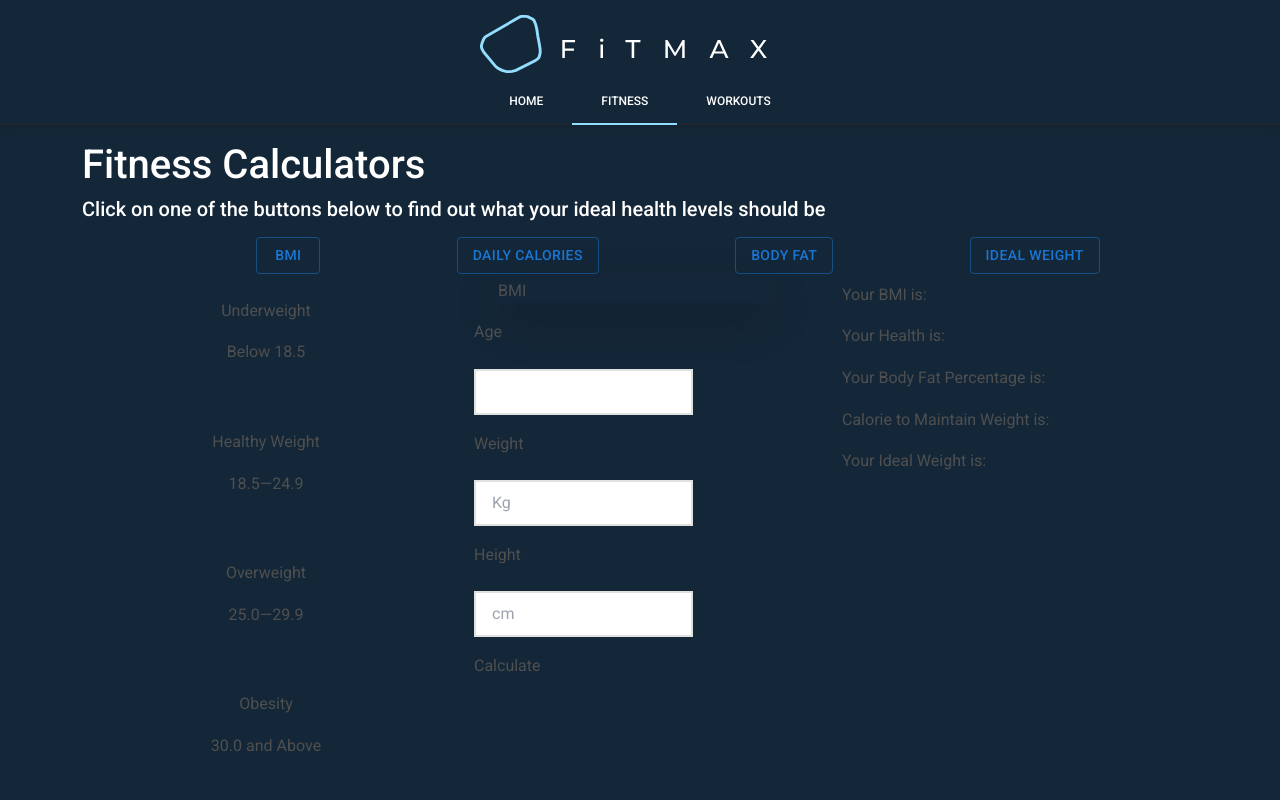
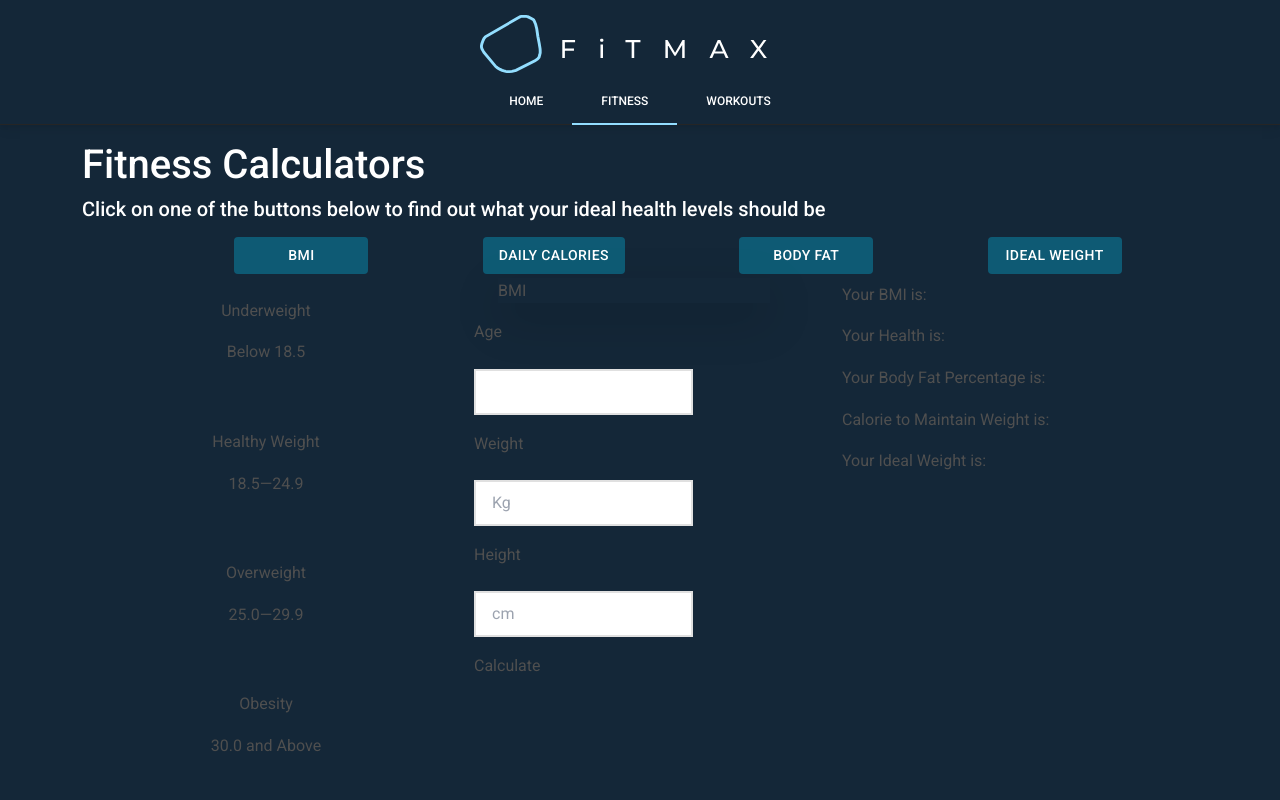
Before and after one commit to umairshah14/FitMax, a React (Create React App) app: page /Fitness in a window 1280 px wide. Shown: the top 800 px of the page. Built offline with nearby package versions, Linux system fonts and the light colour scheme; what @material-tailwind/react would draw is missing.

Commit message:
images in carousel updated

```diff
--- a/src/App.css
+++ b/src/App.css
@@ -49,9 +49,11 @@
   justify-content: space-evenly !important;
   margin-right: 2rem;
   margin-top: 1rem;
-  min-width: 153px;
 }
 
+.fitnessBtnWidth {
+  min-width: 12% !important;
+}
 .exerciseTitle {
   margin-top: 1rem;
 }
@@ -98,3 +100,13 @@ header {
   color: white !important;
 
 }
+
+.containedBtn{
+  background: #93deffed !important;
+  color: black !important;
+}
+
+.outlinedBtn{
+  background: #00cfff4d !important;
+  color: rgb(255, 255, 255) !important;
+}
--- a/src/components/Fitness.js
+++ b/src/components/Fitness.js
@@ -69,8 +69,9 @@ function Fitness() {
       <Container id="fitnessBtns">
         {buttons.map((button, index) => (
           <Button
+          className="fitnessBtnWidth"
             key={index}
-            variant={activeIndex === index ? "contained" : "outlined"}
+            variant={activeIndex === index ? "contained containedBtn " : "outlined outlinedBtn"}
             onClick={() => handleClick(index)}
           >
             {button.label}
--- a/src/components/Youtube/ytvideos.js
+++ b/src/components/Youtube/ytvideos.js
@@ -69,7 +69,7 @@ const YTvideoss = () => {
         {buttons.map((button, index) => (
           <Button
             key={index}
-            variant={activeIndex === index ? "contained" : "outlined"}
+            variant={activeIndex === index ? "contained containedBtn" : "outlined outlinedBtn"}
             onClick={() => handleClick(index)}
           >
             {button.label}
```
